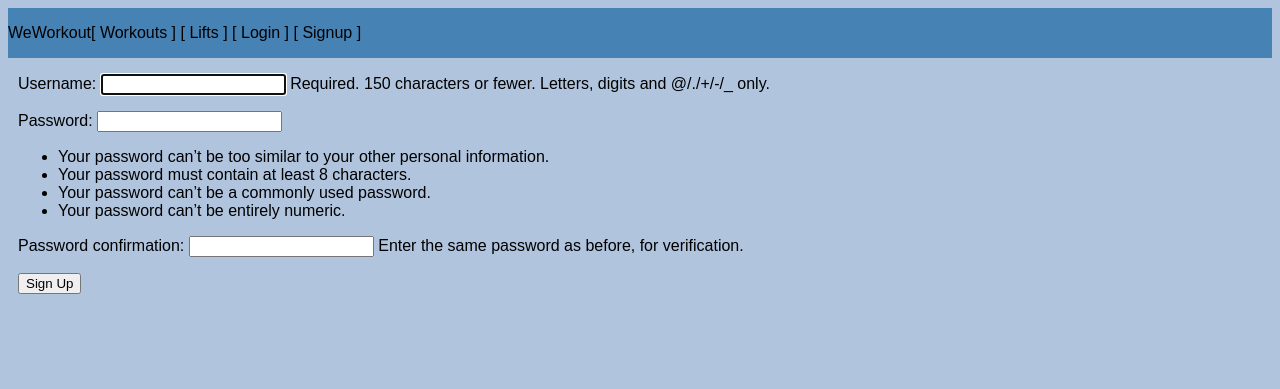
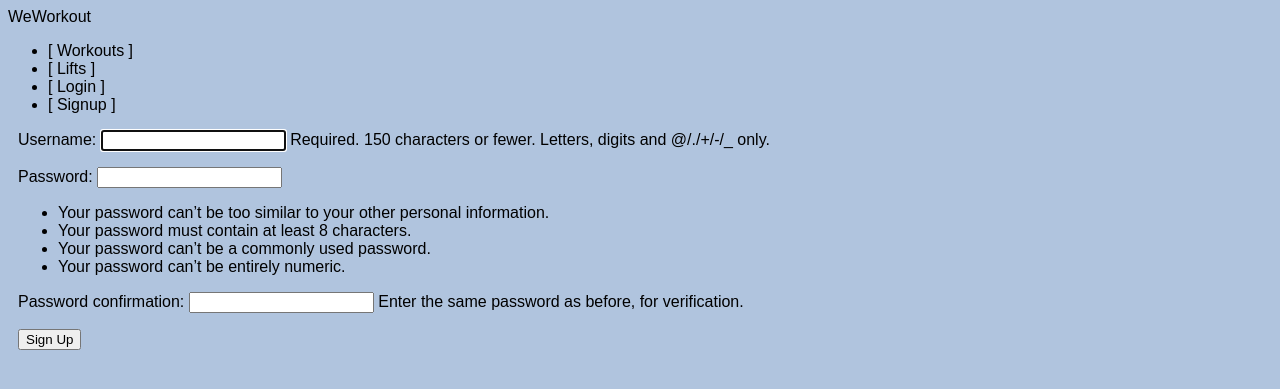
Before and after one commit to coopertuch/GA-Project-4, a Django app: page /accounts/signup in a window 1280 px wide. Shown: the top 389 px of the page. Run offline with Django 3.2, Linux system fonts and the light colour scheme.

Commit message:
materialize

```diff
--- a/workout/templates/workout/base.html
+++ b/workout/templates/workout/base.html
@@ -15,20 +15,25 @@
     <meta name="viewport" content="width=device-width, initial-scale=1.0" />
   </head>
   <body>
-    <div class="navigation">
-      <a class="brand-logo" href="/">WeWorkout</a>
-      <nav class="right hide-on-med-and-down">
-        <a href="/">[ Workouts ]</a>
-        <a href="/lifts">[ Lifts ]</a>
-        {% if user.is_authenticated %}
-        <a href="{% url 'logout' %}">[ Log out, {{ user.username }} ]</a>
-        {% else %}
-        <a href="{% url 'login' %}">[ Login ]</a>
-        <a href="{% url 'signup' %}">[ Signup ]</a>
-        {% endif %}
+    <div class="navbar-fixed">
+      <nav>
+        <div class="nav-wrapper">
+          <a class="brand-logo" href="/">WeWorkout</a>
+          <ul class="right hide-on-med-and-down">
+            <li><a href="/">[ Workouts ]</a></li>
+            <li><a href="/lifts">[ Lifts ]</a></li>
+            {% if user.is_authenticated %}
+            <li>
+              <a href="{% url 'logout' %}">[ Log out, {{ user.username }} ]</a>
+            </li>
+            {% else %}
+            <li><a href="{% url 'login' %}">[ Login ]</a></li>
+            <li><a href="{% url 'signup' %}">[ Signup ]</a></li>
+            {% endif %}
+          </ul>
+        </div>
       </nav>
     </div>
-
     {% block content %} {% endblock %}
     <script
       type="text/javascript"
```
